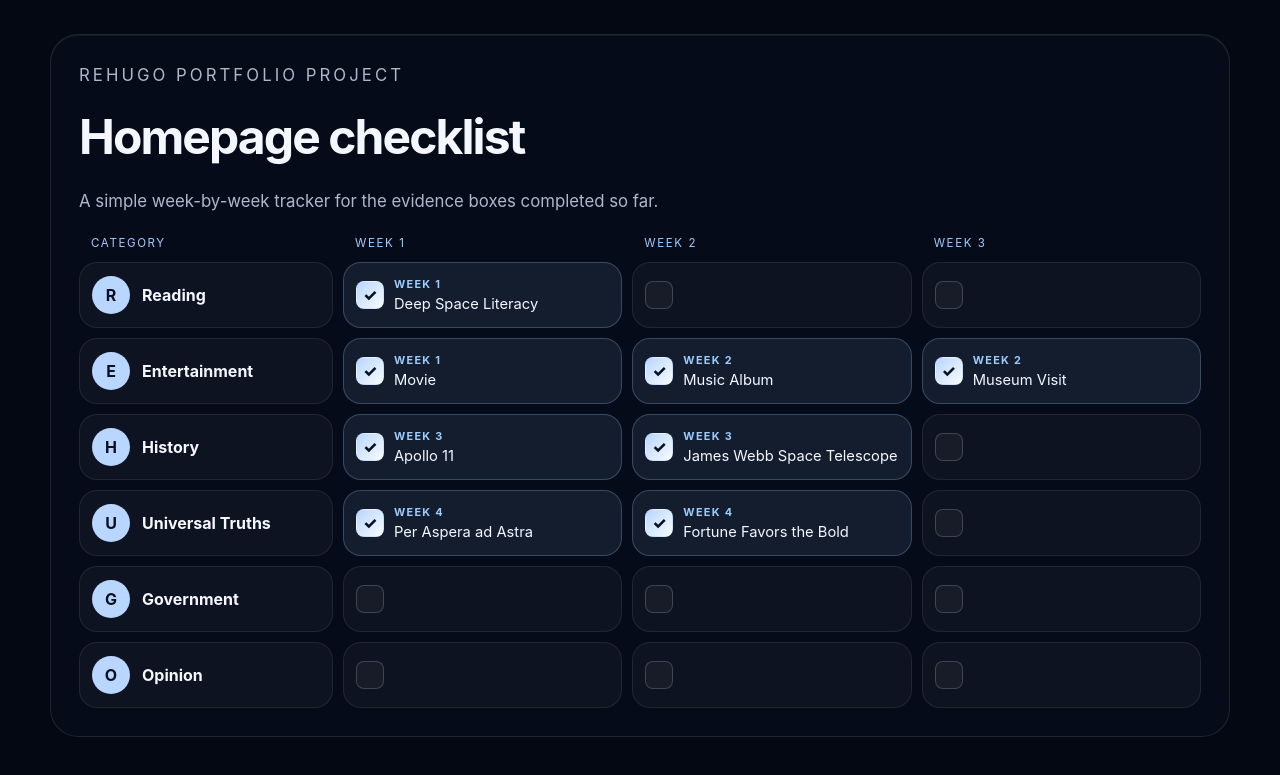
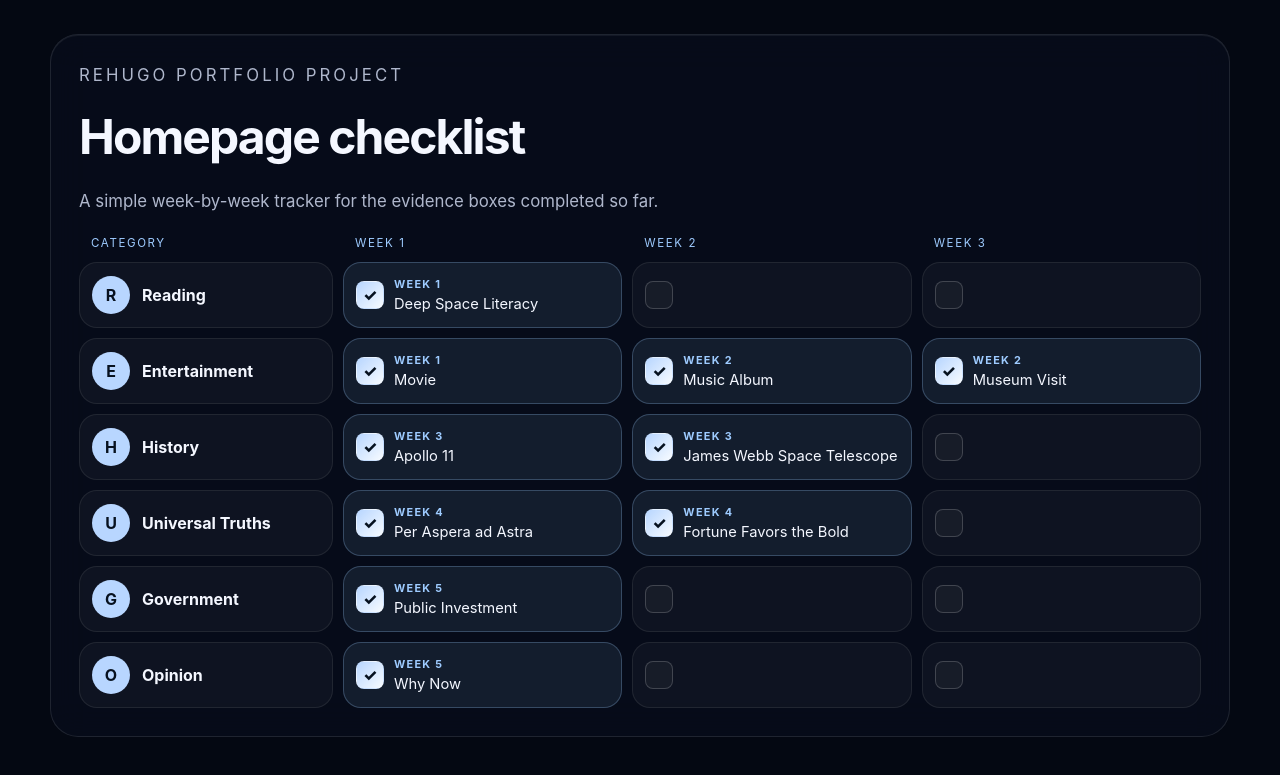
Before and after one commit to RudyN991/langwebsite, a React (Vite) app: page / in a window 1280 px wide. Shown: the part 1423-2198 px from the top of the page. Built offline with nearby package versions, Linux system fonts and the light colour scheme.

Commit message:
Add week five checklist entries

```diff
--- a/src/App.tsx
+++ b/src/App.tsx
@@ -48,7 +48,7 @@ const checklistRows = [
     letter: "G",
     label: "Government",
     weeks: [
-      { title: "", complete: false },
+      { title: "Public Investment", complete: true, weekLabel: "Week 5" },
       { title: "", complete: false },
       { title: "", complete: false },
     ],
@@ -57,7 +57,7 @@ const checklistRows = [
     letter: "O",
     label: "Opinion",
     weeks: [
-      { title: "", complete: false },
+      { title: "Why Now", complete: true, weekLabel: "Week 5" },
       { title: "", complete: false },
       { title: "", complete: false },
     ],
```
